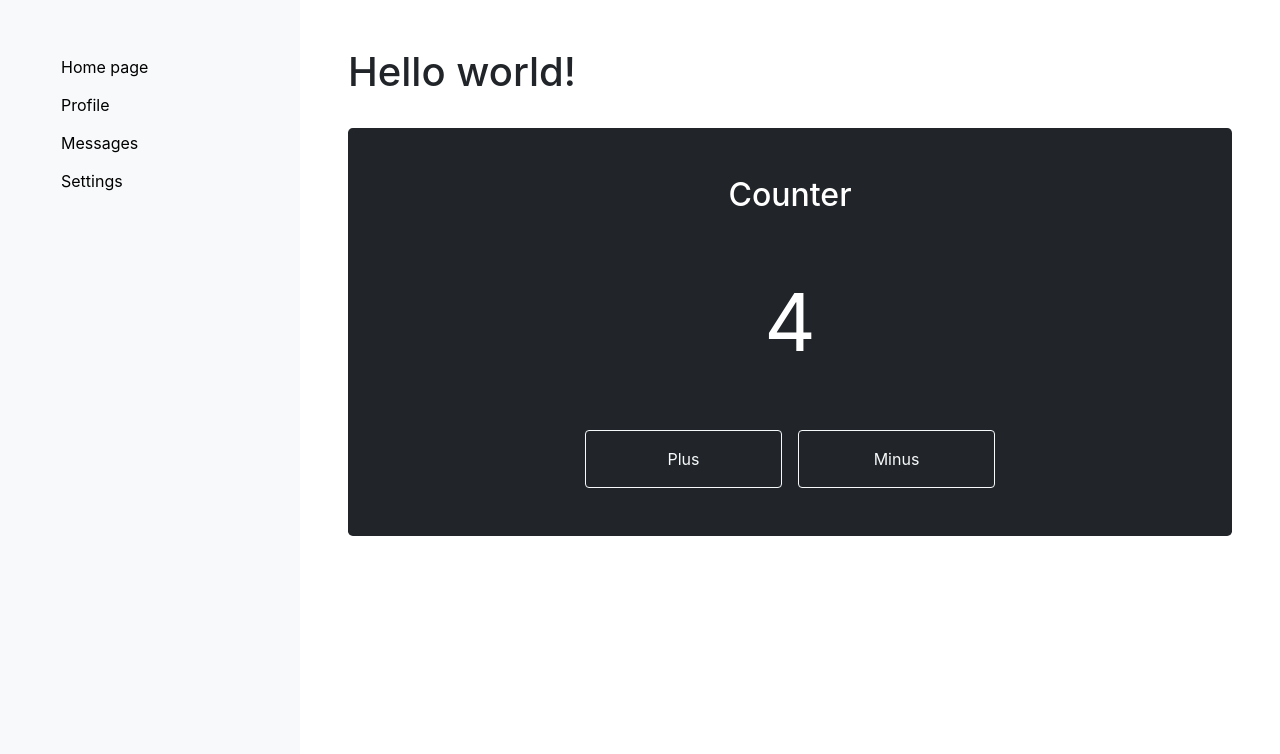
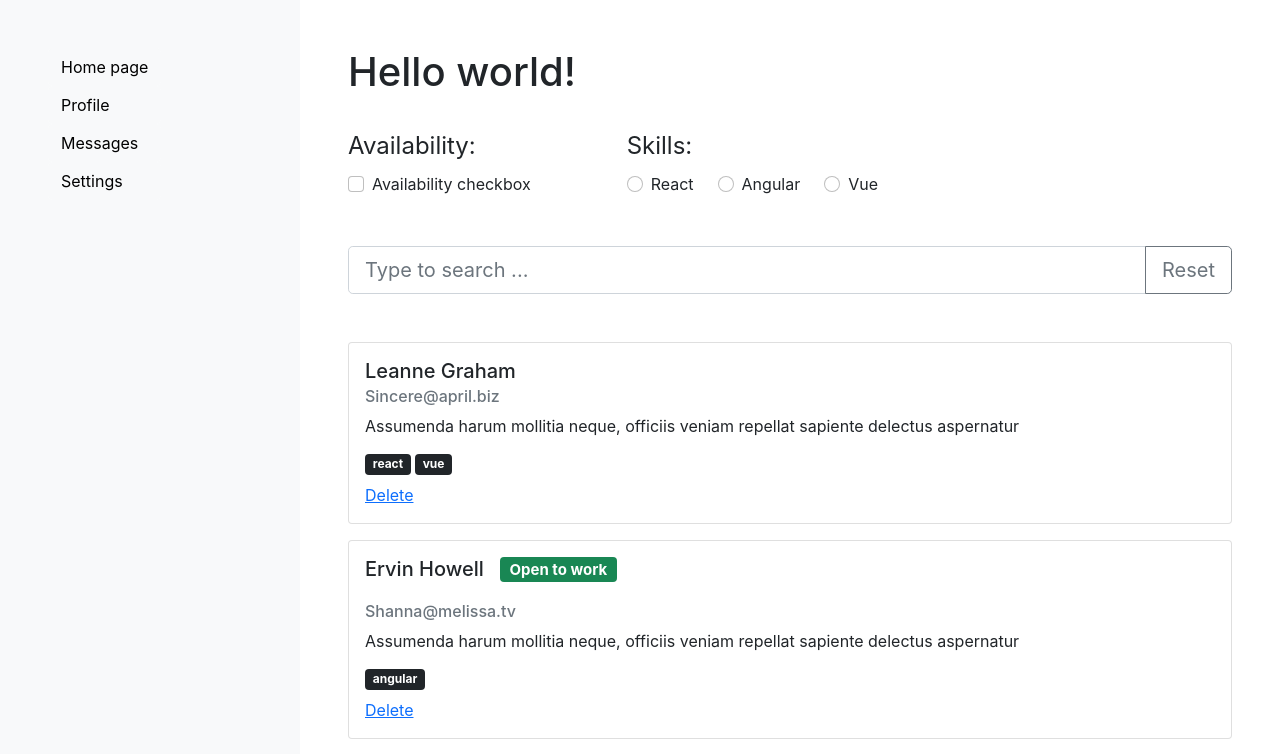
Before and after one commit to yomedev/bootcamp-28-react, a React (Create React App) app: page / in a window 1280 px wide. Shown: the top 754 px of the page. Built offline with nearby package versions, Linux system fonts and the light colour scheme.

Commit message:
module 2 lesson 2

```diff
--- a/src/App.jsx
+++ b/src/App.jsx
@@ -1,21 +1,109 @@
-import React from 'react';
+import React, { Component } from 'react';
+import usersJson from './assets/users.json';
 import Counter from './components/Counter/Counter';
 import Layout from './components/Layout/Layout';
 import Header from './components/Layout/Header/Header';
 import Banner from './components/Banner/Banner';
 import UsersList from './components/Users/UsersList';
+import UserFilters from './components/UserFilters/UserFilters';
+import LoginForm from './components/LoginForm/LoginForm';
+import NotFound from './components/NotFound/NotFound';
+
+class App extends Component {
+
+  state = {
+    users: usersJson,
+    filter: {
+      isAvailable: false,
+      skills: '',
+      search: ''
+    }
+  }
+
+  handleDeleteUser = (userId) => {
+    this.setState((prevState) => ({
+      users: prevState.users.filter(user => user.id !== userId)
+    }))
+  }
+
+  handleChangeAvailability = (event) => {
+    const { checked } = event.target
+    this.setState((prevState) => ({
+      filter: {
+        ...prevState.filter,
+        isAvailable: checked,
+      }
+    }))
+  }
+
+  handleChangeSkills = (event) => {
+    const { value } = event.target
+    console.log(value);
+    this.setState((prevState) => ({
+      filter: {
+        ...prevState.filter,
+        skills: value
+      }
+    }))
+  }
+
+  handleChangeSearch = (event) => {
+    const { value } = event.target
+    console.log(value);
+    this.setState((prevState) => ({
+      filter: {
+        ...prevState.filter,
+        search: value
+      }
+    }))
+  }
+
+  handleSearchReset = () => {
+    this.setState((prevState) => ({
+      filter: {
+        ...prevState.filter,
+        search: ''
+      }
+    }))
+  }
+
+  applyFilters = () => {
+    const { users, filter } = this.state
+    const { search, skills, isAvailable } = filter
+
+    // const availableUsers = isAvailable ? users.filter(({isOpenToWork}) => isOpenToWork) : users
+    // const skilledUsers = skills ? availableUsers.filter(({skils}) => skils.includes(skills)) : availableUsers
+    // const searchedUsers = search ? skilledUsers.filter(({name}) => name.toLowerCase().includes(search.toLowerCase())) : skilledUsers
+    // return searchedUsers;
+
+    return users.filter(({isOpenToWork, skils, name}) => {
+      // Якщо ми використовуємо фільтрацію по пошуку і юзер не відкритий до роботи, то він не підходить і повертаємо false
+      if (isAvailable && !isOpenToWork) return false
+      // Якщо ми вибрали скіл, але в юзера його нема, то він не підходить і повертаємо false
+      if (skills && !skils.includes(skills)) return false
+      // Якщо ми написали запит на пошук, але в юзера не співпадає ім'я з запитом, то він не підходить і повертаємо false
+      if (search && !name.includes(search)) return false
+      // В інших випадках true
+      return true;
+    })
 
 
-const App = () => {
-  return (
-    <Layout>
-      <Header title="Hello world!" />
+  }
 
-      <Counter />
-      {/* <Banner /> */}
-      {/* <UsersList /> */}
-    </Layout>
-  )
+  render() {
+    const { users, filter } = this.state
+    return (
+      <Layout>
+        <Header title="Hello world!" />
+
+        {/* <LoginForm /> */}
+
+        <UserFilters onSearchReset={this.handleSearchReset} onChangeSearch={this.handleChangeSearch} onChangeSkills={this.handleChangeSkills} filter={filter} onChangeAvailability={this.handleChangeAvailability} />
+        <UsersList onDeleteUser={this.handleDeleteUser} users={this.applyFilters()} />
+      </Layout>
+    )
+  }
+
 }
 
 export default App
--- /dev/null
+++ b/src/components/LoginForm/LoginForm.jsx
@@ -0,0 +1,77 @@
+import { Component } from 'react'
+
+const year = new Date().getFullYear();
+
+class LoginForm extends Component {
+
+  state = {
+    email: 'login@email.com',
+    password: ''
+  }
+
+  handleChange = (event) => {
+    const {name, value} = event.target
+    this.setState({
+      [name]: value
+    })
+
+    console.log(name, value);
+  }
+
+  handleSubmit = (event) => {
+    event.preventDefault()
+    const {email, password} = this.state
+    console.log('submit', email, password);
+    this.setState({
+      email: '',
+      password: ''
+    })
+
+  }
+
+  render() {
+    const {email, password} = this.state
+    return (
+      <form className="form-signin d-flex align-items-center justify-content-center mt-5" onSubmit={this.handleSubmit}>
+        <div className="d-block" style={{ width: 300, height: 'max-content' }}>
+          <h1 className="h3 mb-3 fw-normal">Please sign in</h1>
+
+          <div className="form-floating">
+            <input
+              id="email"
+              type="text"
+              name="email"
+              className="form-control"
+              placeholder="name@example.com"
+              value={email}
+              onChange={this.handleChange}
+            />
+            <label htmlFor="email">Email address</label>
+          </div>
+
+          <div className="form-floating mt-4">
+            <input
+              id="pass"
+              type="password"
+              name="password"
+              className="form-control"
+              placeholder="Password"
+              value={password}
+              onChange={this.handleChange}
+            />
+            <label htmlFor="pass">Password</label>
+          </div>
+
+          <button className="w-100 btn btn-lg btn-primary mt-4" type="submit">
+            Sign in
+          </button>
+
+          <p className="mt-5 mb-3 text-muted">© {year}</p>
+        </div>
+      </form>
+    )
+  }
+
+}
+
+export default LoginForm
--- /dev/null
+++ b/src/components/NotFound/NotFound.jsx
@@ -0,0 +1,13 @@
+import React from 'react'
+import image from './pulp-fiction-john-travolta.gif';
+
+const NotFound = () => {
+  return (
+    <div className="d-flex flex-column justify-content-center align-items-center">
+      <img src={image} alt="not found" style={{ width: 300 }} />
+      <p className="my-3">Opsss! No users here</p>
+    </div>
+  )
+}
+
+export default NotFound
--- /dev/null
+++ b/src/components/UserFilters/AvailabilityFilters.jsx
@@ -0,0 +1,18 @@
+import React from 'react'
+
+const AvailabilityFilters = ({onChangeAvailability, isAvailable}) => {
+  return (
+    <fieldset className="me-5">
+      <legend>Availability:</legend>
+
+      <div className="form-check">
+        <label className="form-check-label">
+          <span>Availability checkbox</span>
+          <input className="form-check-input" checked={isAvailable} type="checkbox" onChange={onChangeAvailability} />
+        </label>
+      </div>
+    </fieldset>
+  )
+}
+
+export default AvailabilityFilters
--- /dev/null
+++ b/src/components/UserFilters/SearchInput.jsx
@@ -0,0 +1,20 @@
+import React from 'react'
+
+const SearchInput = ({ value, onChangeSearch, onSearchReset }) => {
+  return (
+    <div className="input-group input-group-lg mb-5">
+      <input
+        value={value}
+        onChange={onChangeSearch}
+        type="text"
+        className="form-control"
+        placeholder="Type to search ..."
+      />
+      <button className="btn btn-outline-secondary" onClick={onSearchReset} type="button">
+        Reset
+      </button>
+    </div>
+  )
+}
+
+export default SearchInput
--- /dev/null
+++ b/src/components/UserFilters/SkillsFilters.jsx
@@ -0,0 +1,33 @@
+import React from 'react'
+
+const skills = [
+  { value: "react", label: "React" },
+  { value: "angular", label: "Angular" },
+  { value: "vue", label: "Vue" },
+]
+
+const SkillsFilters = ({skill, onChangeSkills}) => {
+
+
+
+  return (
+    <fieldset className="ms-5">
+      <legend>Skills:</legend>
+
+      <div className="d-flex">
+        {
+          skills.map(({value, label}) => (
+            <div key={value} className="form-check me-4">
+              <label className="form-check-label">
+                <span>{label}</span>
+                <input checked={value === skill} onChange={onChangeSkills} value={value} className="form-check-input" type="radio" name="skil" />
+              </label>
+            </div>
+          ))
+        }
+      </div>
+    </fieldset>
+  )
+}
+
+export default SkillsFilters
--- /dev/null
+++ b/src/components/UserFilters/UserFilters.jsx
@@ -0,0 +1,20 @@
+import React from 'react'
+import AvailabilityFilters from './AvailabilityFilters'
+import SkillsFilters from './SkillsFilters'
+import SearchInput from './SearchInput'
+
+const UserFilters = ({onSearchReset,onChangeSearch,onChangeSkills,onChangeAvailability, filter}) => {
+  const {isAvailable, skills, search} = filter
+  return (
+    <>
+      <div className="d-flex align-items-center mb-5">
+        <AvailabilityFilters isAvailable={isAvailable} onChangeAvailability={onChangeAvailability} />
+        <SkillsFilters skill={skills} onChangeSkills={onChangeSkills} />
+      </div>
+
+      <SearchInput onSearchReset={onSearchReset} value={search} onChangeSearch={onChangeSearch} />
+    </>
+  )
+}
+
+export default UserFilters
--- a/src/components/Users/UsersItem.jsx
+++ b/src/components/Users/UsersItem.jsx
@@ -1,8 +1,13 @@
 import React from 'react'
 import PropTypes from 'prop-types'
 
-const UsersItem = ({ user }) => {
-  const { name, email, bio, skils, isOpenToWork } = user;
+const UsersItem = ({ user, onDeleteUser }) => {
+  const { id, name, email, bio, skils, isOpenToWork } = user;
+
+  const handleDelete = () => {
+    onDeleteUser(id)
+  }
+
   return (
     <div className="card my-3">
       <div className="card-body">
@@ -21,6 +26,7 @@ const UsersItem = ({ user }) => {
         </div>
         <div className="d-flex">
           <button
+            onClick={handleDelete}
             type="button"
             className="card-link btn-link"
           >
--- a/src/components/Users/UsersList.jsx
+++ b/src/components/Users/UsersList.jsx
@@ -1,12 +1,12 @@
 import React from 'react'
-import usersJson from '../../assets/users.json';
+
 import UsersItem from './UsersItem';
 
-const UsersList = () => {
+const UsersList = ({users, onDeleteUser}) => {
   return (
     <div className="mb-5">
-      {usersJson.map(user => (
-        <UsersItem key={user.id} user={user} />
+      {users.map(user => (
+        <UsersItem onDeleteUser={onDeleteUser} key={user.id} user={user} />
       ))}
     </div>
   )
--- /dev/null
+++ b/src/services/LoginService.js
@@ -0,0 +1,3 @@
+const submit = (email, password) => {
+  return data
+}
```
Also changed, not shown: 1 other file (tests, documents, lock files or other folders).
